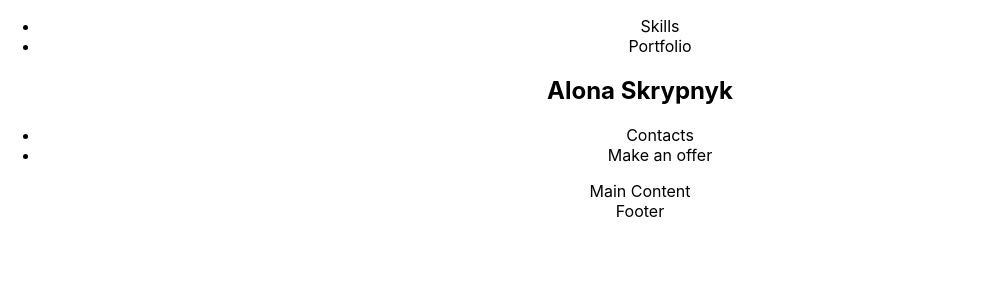
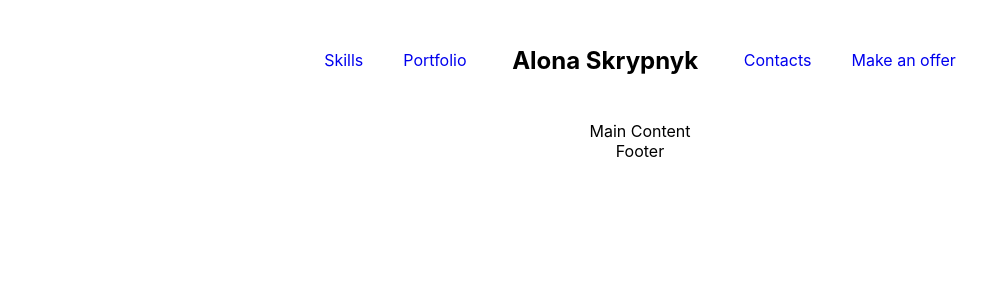
Before and after one commit to Alonasa/portfolio, a React (Create React App) app: page / in a window 1280 px wide. Shown: the top 300 px of the page, without its empty margins (0-996 px from the left). Built offline with nearby package versions, Linux system fonts and the light colour scheme.

Commit message:
added simple menu

```diff
--- /dev/null
+++ b/src/pages/header/Header.module.css
@@ -0,0 +1,72 @@
+.menu {
+	display: flex;
+	flex-wrap: wrap;
+	justify-content: center;
+	align-items: center;
+}
+
+.menuList {
+	padding: 0;
+	margin: 0;
+	display: flex;
+	flex-wrap: wrap;
+	justify-content: center;
+	order: 2;
+	list-style: none;
+}
+
+.menuList li {
+	padding: 15px;
+	width: 340px;
+	box-sizing: border-box;
+}
+
+.menuListLink {
+	text-decoration: none;
+}
+
+.menuListLink {
+	display: block;
+	position: relative;
+}
+
+.menuListLink:hover {
+	color: #1400A2;
+}
+
+.menuListLinkActive {
+	color: #352983;
+	border-bottom: 2px solid #352983;
+}
+
+.menuListLink:after {
+	content: '';
+	display: block;
+	width: 0;
+	height: 1px;
+	background: #1400A2;
+	transition: width .3s;
+}
+
+@media only screen and (min-width: 679px) {
+	.menuList {
+		order: 0;
+		flex-direction: row;
+	}
+
+	.menuList li {
+		width: auto;
+	}
+}
+
+@media only screen and (min-width: 760px) {
+	.menuTitle {
+		padding: 2%;
+	}
+
+	.menuList li {
+		padding: 20px;
+		width: auto;
+	}
+
+}
--- a/src/pages/header/Header.tsx
+++ b/src/pages/header/Header.tsx
@@ -1,18 +1,19 @@
 import React from 'react';
+import styles from './Header.module.css'
 
 export const Header = () => {
   return (
-	<nav>
-	  <ul>
-	  <li>Skills</li>
-	  <li>Portfolio</li>
+	<nav className={styles.menu}>
+	  <ul className={styles.menuList}>
+	  <li><a className={styles.menuListLink} href={'#'}> Skills</a></li>
+	  <li><a className={styles.menuListLink} href={'#'}> Portfolio</a></li>
 	  </ul>
-	  <div>
-		<h1><a>Alona Skrypnyk</a></h1>
+	  <div className={styles.menuTitle}>
+		<h1><a className={styles.menuListLink}>Alona Skrypnyk</a></h1>
 	  </div>
-	  <ul>
-		<li>Contacts</li>
-		<li>Make an offer</li>
+	  <ul className={styles.menuList}>
+		<li><a className={styles.menuListLink} href={'#'}> Contacts</a></li>
+		<li><a className={styles.menuListLink} href={'#'}> Make an offer</a></li>
 	  </ul>
 	</nav>
   );
```
